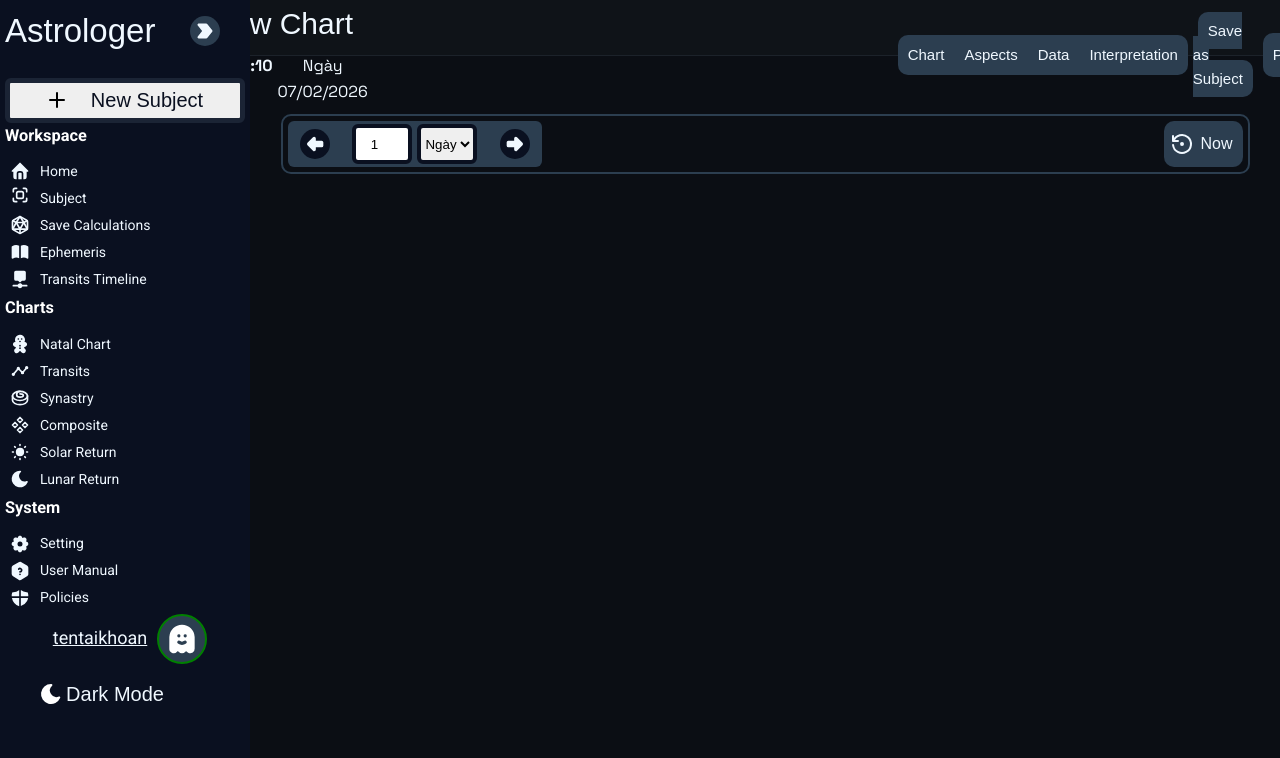
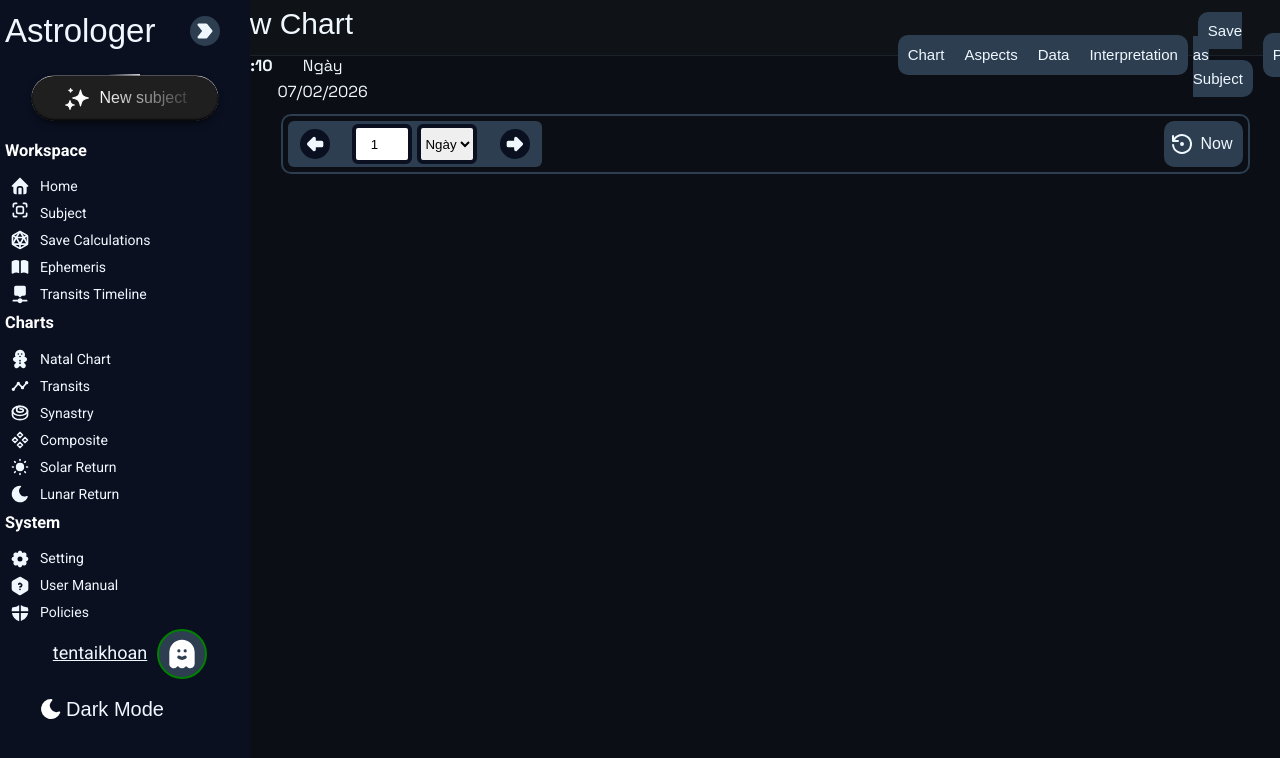
Before and after one commit to FatherofJS/JStar, a React (Vite) app: page / in a window 1280 px wide. Shown: the top 758 px of the page. Built offline with nearby package versions, Linux system fonts and the light colour scheme.

Commit message:
old headersidebar

```diff
--- a/package.json
+++ b/package.json
@@ -11,7 +11,8 @@
   },
   "dependencies": {
     "react": "^19.2.0",
-    "react-dom": "^19.2.0"
+    "react-dom": "^19.2.0",
+    "styled-components": "^6.3.11"
   },
   "devDependencies": {
     "@eslint/js": "^9.39.1",
--- a/src/components/Header.tsx
+++ b/src/components/Header.tsx
@@ -1,6 +1,8 @@
-// import { MOCK_CHART } from '../data/mockData';
+import { MOCK_CHART } from '../data/mockData';
 
+import styled from 'styled-components';
 
+import Button from './buttonnewsj.tsx';
 
 import { useEffect, useState } from "react";
 import './Header.css';
@@ -155,9 +157,11 @@
 
                         </div>
                     </div>
+            <div >
 
+            </div>
 
-                </div>
+        </div>
 
 
 
--- a/src/components/Sidebar.css
+++ b/src/components/Sidebar.css
@@ -659,3 +659,21 @@
 }
 
 /* ------------------more------------------ */
+Button{
+    margin: 10px 0px
+}
+.text_button{
+    white-space: nowrap;
+  pointer-events: none;
+  overflow: hidden;
+}
+.sidebar.close .button > :not(.sparkle) {
+  display: none;
+}
+
+
+.sidebar.close .button::before,
+.sidebar.close .button::after {
+  display: none;
+  content: none;
+}
--- a/src/components/Sidebar.tsx
+++ b/src/components/Sidebar.tsx
@@ -2,6 +2,10 @@
 
 import {useState } from "react";
 import './Sidebar.css';
+
+import styled from 'styled-components';
+import Button from './buttonnewsj.tsx';
+
 
 
 type SidebarProps = {
@@ -36,11 +40,12 @@
 
 
                     <div className="align">
-                        <button className="newsj">
-                            <svg xmlns="http://www.w3.org/2000/svg" width="24" height="24" viewBox="0 0 24 24" fill="none" stroke="currentColor" stroke-width="2" stroke-linecap="round" stroke-linejoin="round" className="icon icon-tabler icons-tabler-outline icon-tabler-plus add himg plus"><path stroke="none" d="M0 0h24v24H0z" fill="none"/><path d="M12 5l0 14" /><path d="M5 12l14 0" /></svg>
 
-                            <span className="text sbtext otext">New Subject</span>
-                        </button>
+
+
+                        <Button />
+
+
                     </div>
 
 
--- /dev/null
+++ b/src/components/buttonnewsj.tsx
@@ -0,0 +1,203 @@
+import React from 'react';
+import styled from 'styled-components';
+
+const Button = () => {
+  return (
+    <StyledWrapper>
+      <button className="button">
+        <div className="dots_border" />
+        <svg xmlns="http://www.w3.org/2000/svg" fill="none" viewBox="0 0 24 24" className="sparkle">
+          <path className="path" strokeLinejoin="round" strokeLinecap="round" stroke="black" fill="black" d="M14.187 8.096L15 5.25L15.813 8.096C16.0231 8.83114 16.4171 9.50062 16.9577 10.0413C17.4984 10.5819 18.1679 10.9759 18.903 11.186L21.75 12L18.904 12.813C18.1689 13.0231 17.4994 13.4171 16.9587 13.9577C16.4181 14.4984 16.0241 15.1679 15.814 15.903L15 18.75L14.187 15.904C13.9769 15.1689 13.5829 14.4994 13.0423 13.9587C12.5016 13.4181 11.8321 13.0241 11.097 12.814L8.25 12L11.096 11.187C11.8311 10.9769 12.5006 10.5829 13.0413 10.0423C13.5819 9.50162 13.9759 8.83214 14.186 8.097L14.187 8.096Z" />
+          <path className="path" strokeLinejoin="round" strokeLinecap="round" stroke="black" fill="black" d="M6 14.25L5.741 15.285C5.59267 15.8785 5.28579 16.4206 4.85319 16.8532C4.42059 17.2858 3.87853 17.5927 3.285 17.741L2.25 18L3.285 18.259C3.87853 18.4073 4.42059 18.7142 4.85319 19.1468C5.28579 19.5794 5.59267 20.1215 5.741 20.715L6 21.75L6.259 20.715C6.40725 20.1216 6.71398 19.5796 7.14639 19.147C7.5788 18.7144 8.12065 18.4075 8.714 18.259L9.75 18L8.714 17.741C8.12065 17.5925 7.5788 17.2856 7.14639 16.853C6.71398 16.4204 6.40725 15.8784 6.259 15.285L6 14.25Z" />
+          <path className="path" strokeLinejoin="round" strokeLinecap="round" stroke="black" fill="black" d="M6.5 4L6.303 4.5915C6.24777 4.75718 6.15472 4.90774 6.03123 5.03123C5.90774 5.15472 5.75718 5.24777 5.5915 5.303L5 5.5L5.5915 5.697C5.75718 5.75223 5.90774 5.84528 6.03123 5.96877C6.15472 6.09226 6.24777 6.24282 6.303 6.4085L6.5 7L6.697 6.4085C6.75223 6.24282 6.84528 6.09226 6.96877 5.96877C7.09226 5.84528 7.24282 5.75223 7.4085 5.697L8 5.5L7.4085 5.303C7.24282 5.24777 7.09226 5.15472 6.96877 5.03123C6.84528 4.90774 6.75223 4.75718 6.697 4.5915L6.5 4Z" />
+        </svg>
+        <span className="text_button">New subject</span>
+      </button>
+    </StyledWrapper>
+  );
+}
+
+const StyledWrapper = styled.div`
+  .button {
+    --black-700: hsla(0 0% 12% / 1);
+    --border_radius: 9999px;
+    --transtion: 0.3s ease-in-out;
+    --offset: 2px;
+
+    cursor: pointer;
+    position: relative;
+
+    display: flex;
+    align-items: center;
+    gap: 0.5rem;
+
+    transform-origin: center;
+
+    padding: 1rem 2rem;
+    background-color: transparent;
+
+    border: none;
+    border-radius: var(--border_radius);
+    transform: scale(calc(1 + (var(--active, 0) * 0.1)));
+
+    transition: transform var(--transtion);
+  }
+
+  .button::before {
+    content: "";
+    position: absolute;
+    top: 50%;
+    left: 50%;
+    transform: translate(-50%, -50%);
+
+    width: 100%;
+    height: 75%;
+    background-color: var(--black-700);
+
+    border-radius: var(--border_radius);
+    box-shadow: inset 0 0.5px hsl(0, 0%, 100%), inset 0 -1px 2px 0 hsl(0, 0%, 0%),
+      0px 4px 10px -4px hsla(0 0% 0% / calc(1 - var(--active, 0))),
+      0 0 0 calc(var(--active, 0) * 0.375rem) hsl(260 97% 50% / 0.75);
+
+    transition: all var(--transtion);
+    z-index: 0;
+  }
+
+  .button::after {
+    content: "";
+    position: absolute;
+    top: 50%;
+    left: 50%;
+    transform: translate(-50%, -50%);
+
+    width: 100%;
+    height: 75%;
+    background-color: hsla(260 97% 61% / 0.75);
+    background-image: radial-gradient(
+        at 51% 89%,
+        hsla(266, 45%, 74%, 1) 0px,
+        transparent 50%
+      ),
+      radial-gradient(at 100% 100%, hsla(266, 36%, 60%, 1) 0px, transparent 50%),
+      radial-gradient(at 22% 91%, hsla(266, 36%, 60%, 1) 0px, transparent 50%);
+    background-position: top;
+
+    opacity: var(--active, 0);
+    border-radius: var(--border_radius);
+    transition: opacity var(--transtion);
+    z-index: 2;
+  }
+
+  .button:is(:hover, :focus-visible) {
+    --active: 1;
+  }
+  .button:active {
+    transform: scale(1);
+  }
+
+  .button .dots_border {
+    --size_border: calc(100% + 2px);
+    --size_border_height: calc(75% + 2px);
+
+    overflow: hidden;
+
+    position: absolute;
+    top: 50%;
+    left: 50%;
+    transform: translate(-50%, -50%);
+
+    width: var(--size_border);
+    height: var(--size_border_height);
+    background-color: transparent;
+
+    border-radius: var(--border_radius);
+    z-index: -10;
+  }
+
+  .button .dots_border::before {
+    content: "";
+    position: absolute;
+    top: 30%;
+    left: 50%;
+    transform: translate(-50%, -50%);
+    transform-origin: left;
+    transform: rotate(0deg);
+
+    width: 100%;
+    height: 2rem;
+    background-color: white;
+
+    mask: linear-gradient(transparent 0%, white 120%);
+    animation: rotate 2s linear infinite;
+  }
+
+  @keyframes rotate {
+    to {
+      transform: rotate(360deg);
+    }
+  }
+
+  .button .sparkle {
+    position: relative;
+    z-index: 10;
+
+    width: 1.75rem;
+  }
+
+  .button .sparkle .path {
+    fill: currentColor;
+    stroke: currentColor;
+
+    transform-origin: center;
+
+    color: hsl(0, 0%, 100%);
+  }
+
+  .button:is(:hover, :focus) .sparkle .path {
+    animation: path 1.5s linear 0.5s infinite;
+  }
+
+  .button .sparkle .path:nth-child(1) {
+    --scale_path_1: 1.2;
+  }
+  .button .sparkle .path:nth-child(2) {
+    --scale_path_2: 1.2;
+  }
+  .button .sparkle .path:nth-child(3) {
+    --scale_path_3: 1.2;
+  }
+
+  @keyframes path {
+    0%,
+    34%,
+    71%,
+    100% {
+      transform: scale(1);
+    }
+    17% {
+      transform: scale(var(--scale_path_1, 1));
+    }
+    49% {
+      transform: scale(var(--scale_path_2, 1));
+    }
+    83% {
+      transform: scale(var(--scale_path_3, 1));
+    }
+  }
+
+  .button .text_button {
+    position: relative;
+    z-index: 10;
+
+    background-image: linear-gradient(
+      90deg,
+      hsla(0 0% 100% / 1) 0%,
+      hsla(0 0% 100% / var(--active, 0)) 120%
+    );
+    background-clip: text;
+
+    font-size: 1rem;
+    color: transparent;
+  }`;
+
+export default Button;
```
Also changed, not shown: src/components/Header.css (line endings or trailing spaces), 1 other file (tests, documents, lock files or other folders).
